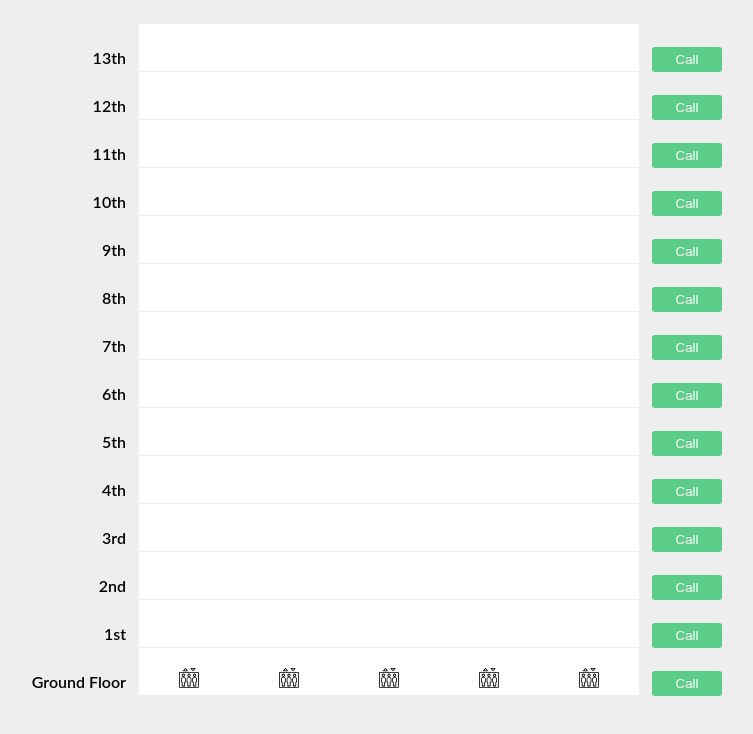
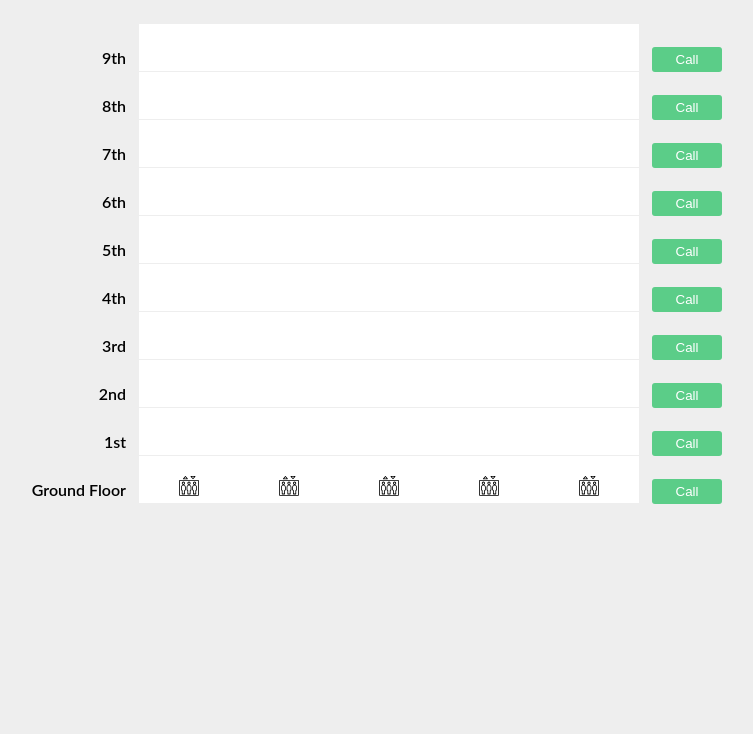
Before and after one commit to Ziv22/react-elevator, a React (Create React App) app: page / in a window 1280 px wide. Shown: the top 734 px of the page, without its empty margins (271-1024 px from the left). Built offline with nearby package versions, Linux system fonts and the light colour scheme.

Commit message:
changed number of floors to 10

```diff
--- a/src/index.js
+++ b/src/index.js
@@ -4,7 +4,7 @@ import "./index.css";
 import App from "./App";
 import reportWebVitals from "./reportWebVitals";
 import Board from "./scripts/Board";
-const board = new Board(14, 5);
+const board = new Board(10, 5);
 
 ReactDOM.render(
   <React.StrictMode>
```
